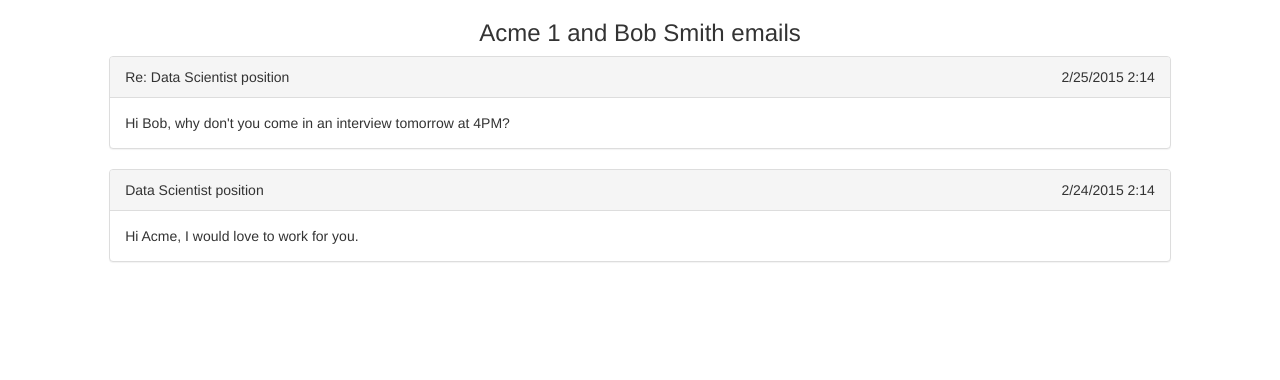
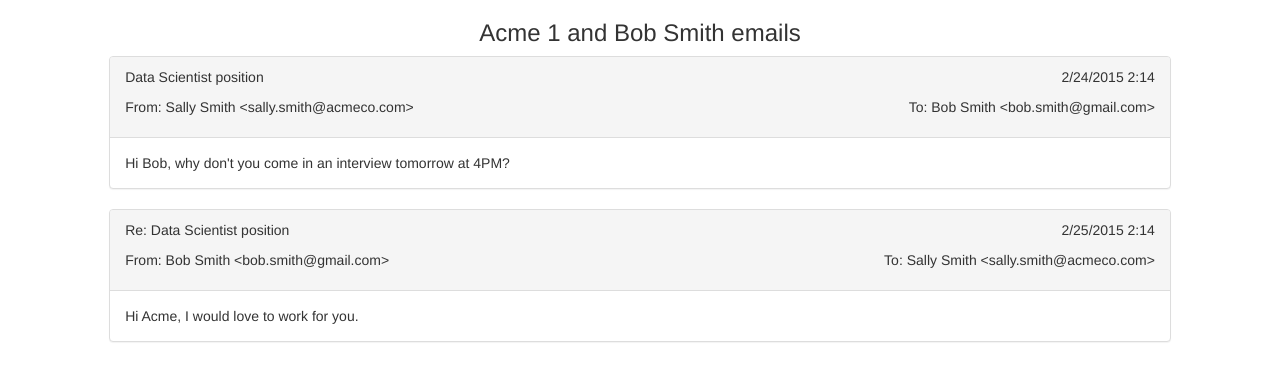
Before and after one commit to tianhuil/static-demo, a plain HTML site: page email.html in a window 1280 px wide. Drawn offline with nearby package versions, Linux system fonts and the light colour scheme.

Commit message:
adding in 'from' / 'to' on email page

```diff
--- a/email.html
+++ b/email.html
@@ -23,8 +23,14 @@
 
 				<div class="panel panel-default">
 					<div class="panel-heading">
-						<span>Re: Data Scientist position</span>
-						<span class='pull-right'>2/25/2015 2:14</span>
+						<p>
+							<span>Data Scientist position</span>
+							<span class='pull-right'>2/24/2015 2:14</span>
+						</p>
+						<p>
+							<span>From: Sally Smith  &lt;sally.smith@acmeco.com&gt;</span>
+							<span class='pull-right'>To: Bob Smith  &lt;bob.smith@gmail.com&gt;</span>
+						</p>
 					</div>
 					<div class="panel-body">
 					  Hi Bob, why don't you come in an interview tomorrow at 4PM?
@@ -33,8 +39,14 @@
 
 				<div class="panel panel-default">
 					<div class="panel-heading">
-						<span>Data Scientist position</span>
-						<span class='pull-right'>2/24/2015 2:14</span>
+						<p>
+							<span>Re: Data Scientist position</span>
+							<span class='pull-right'>2/25/2015 2:14</span>
+						</p>
+						<p>
+							<span>From: Bob Smith  &lt;bob.smith@gmail.com&gt; </span>
+							<span class='pull-right'>To: Sally Smith  &lt;sally.smith@acmeco.com&gt;</span>
+						</p>
 					</div>
 					<div class="panel-body">
 					  Hi Acme, I would love to work for you.
```
